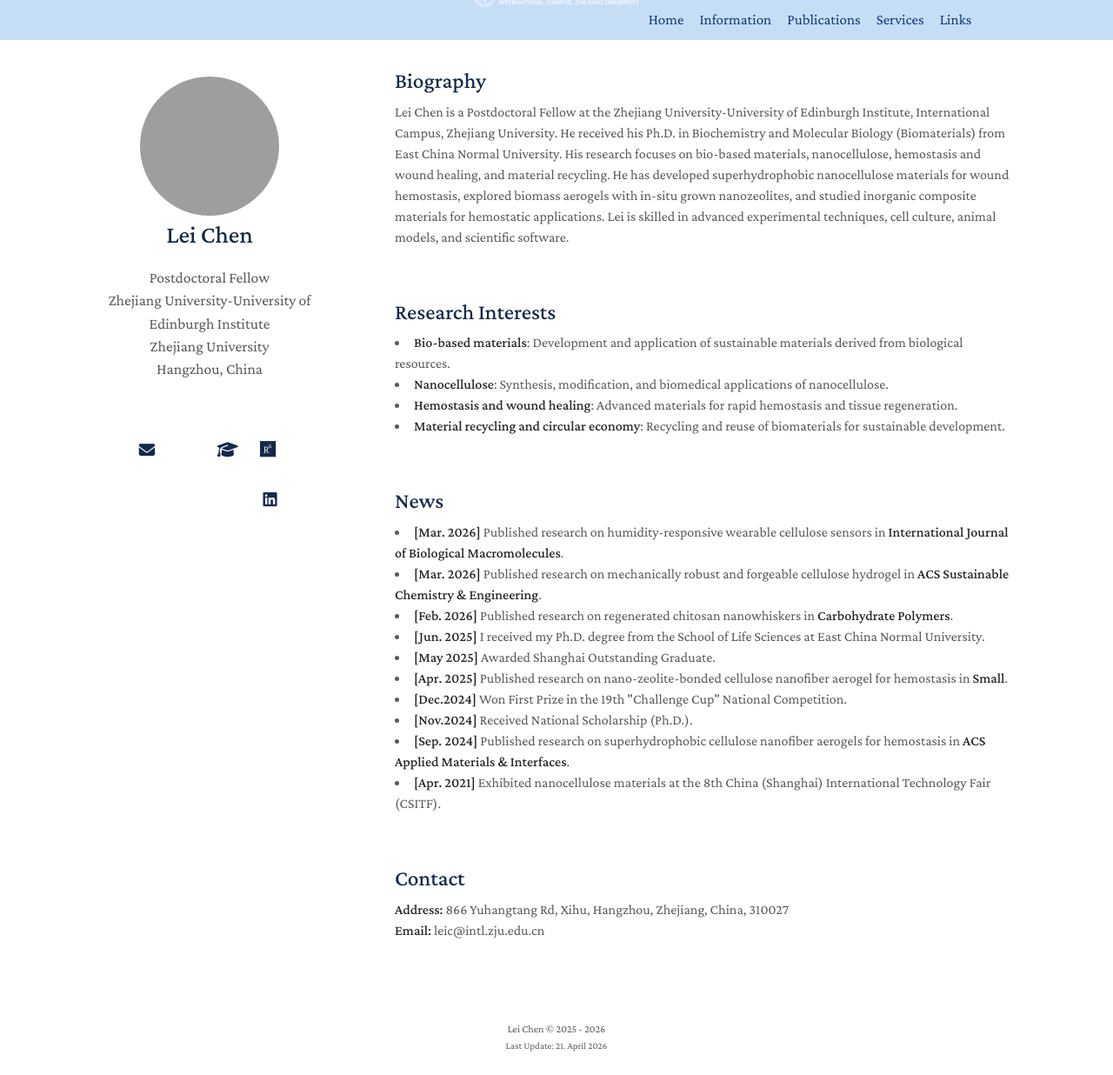
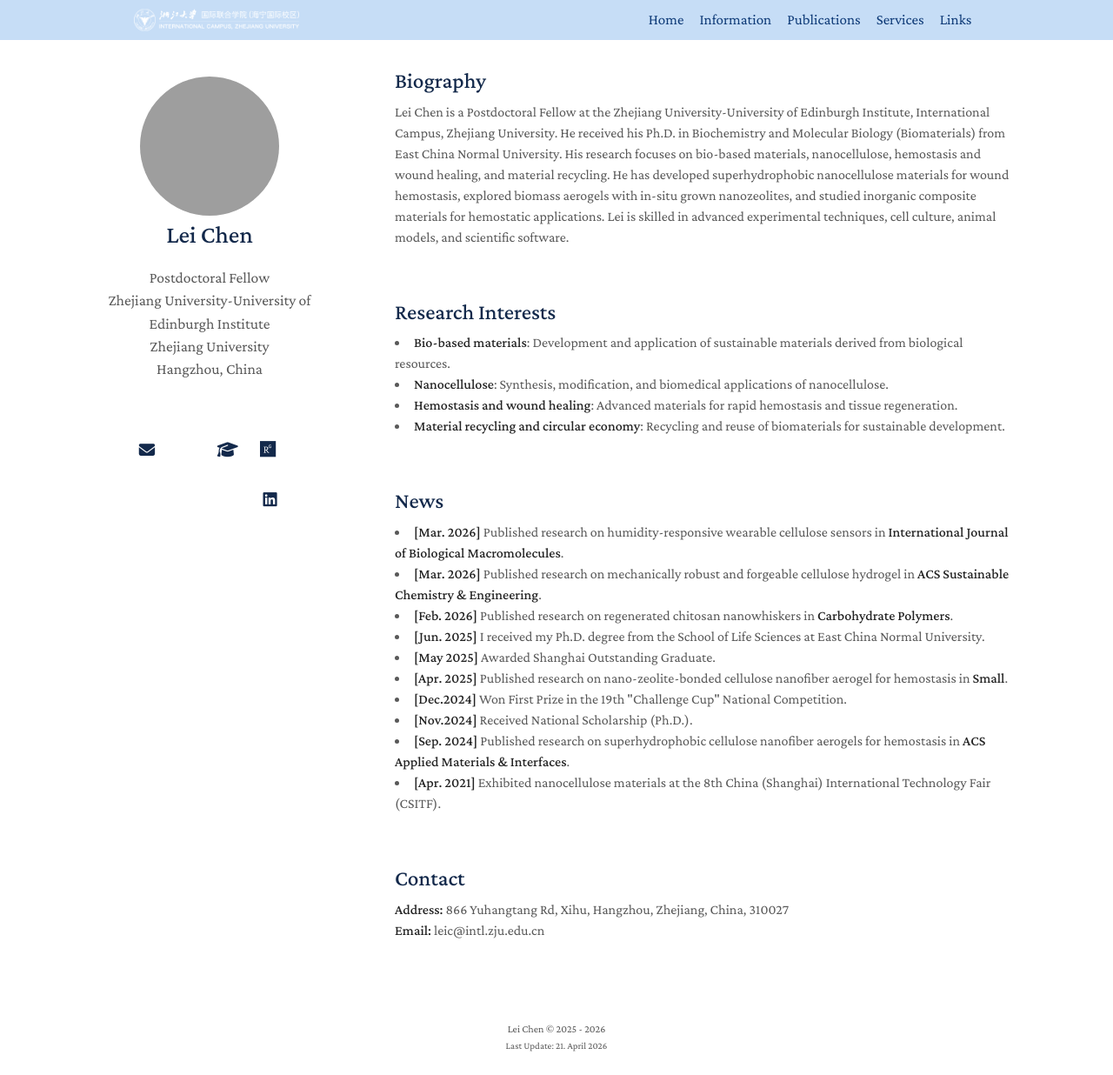
Before and after one commit to alexchanCL/alexchancl.github.io, a Jekyll site: the page built from index.md, in a window 1280 px wide and 1236 px high. Shown: the whole window at 87% size. Built offline with Jekyll 4.4.1, drawn with Linux system fonts in a browser that asks for light colours; a style sheet for code colours, icons or effects is not loaded; grey boxes are pictures that could not be loaded.

Commit message:
Update nav.css

```diff
--- a/assets/css/nav.css
+++ b/assets/css/nav.css
@@ -6,13 +6,6 @@
 	  z-index:999;
     width:100%;
   }
-
-.topnav > a:first-child {
-    position: absolute;
-    left: 50%;
-    top: 0;
-    transform: translateX(-50%);
-}
 
 
   .topnav #myLinks {
@@ -24,10 +17,12 @@
 }
 
   .topnav img {
-    margin-bottom:-16.5pt;
-    margin-top:-12.5pt;
-    margin-left:0 !important;
-    transform: none !important;
+    position: absolute;
+    top: 50%;
+    margin-bottom: 0;
+    margin-top: 0;
+    margin-left:30%;
+    transform: translateY(-50%);
     display: block;
   }
 
@@ -139,9 +134,9 @@
 
       .topnav img {
         margin-left: 50%;
-        transform: translateX(-50%);
-        margin-top: -12.5pt;
-        margin-bottom: -16.5pt;
+        margin-top: 0;
+        margin-bottom: 0;
+        transform: translate(-50%, -50%);
       }
 
       .topnav a.normal {
```
